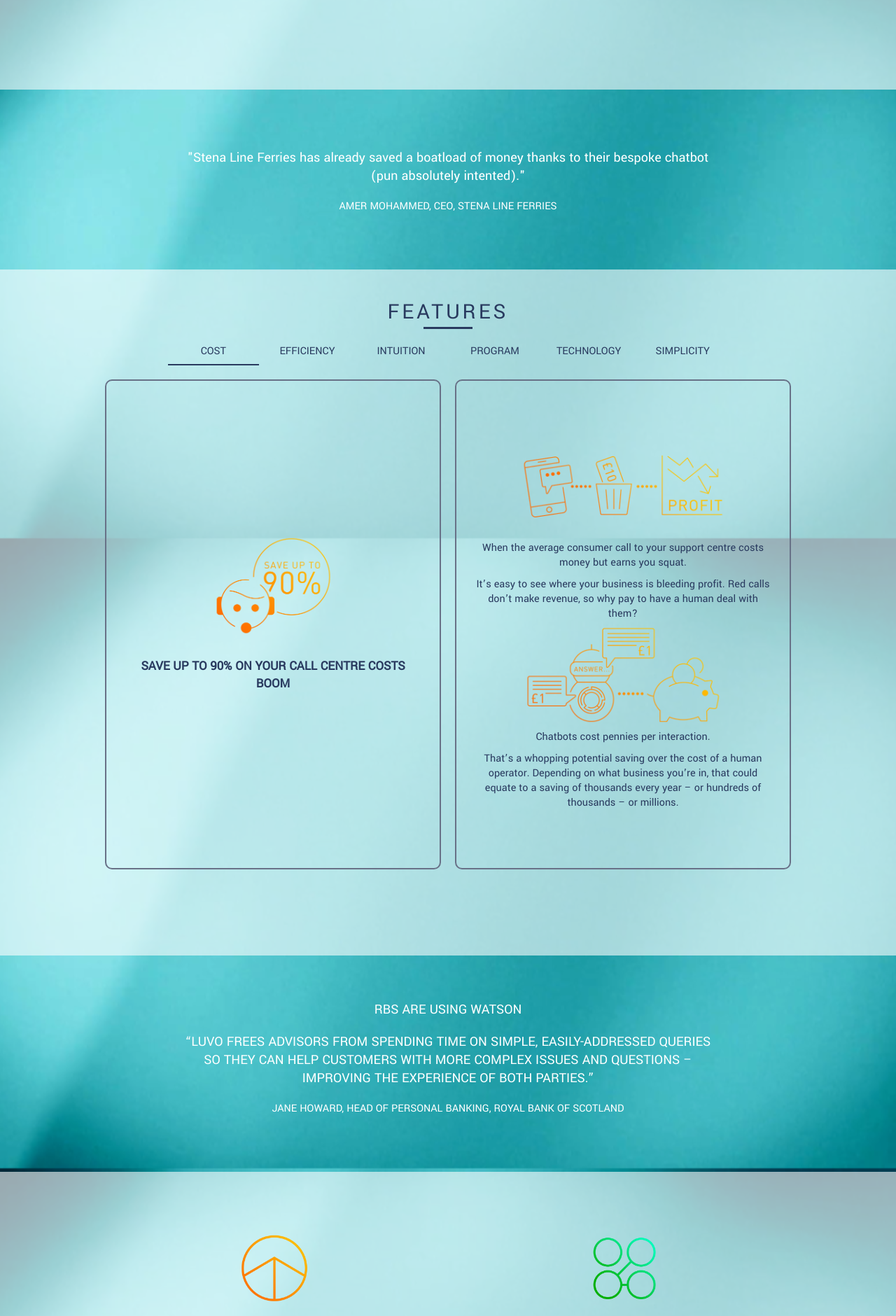
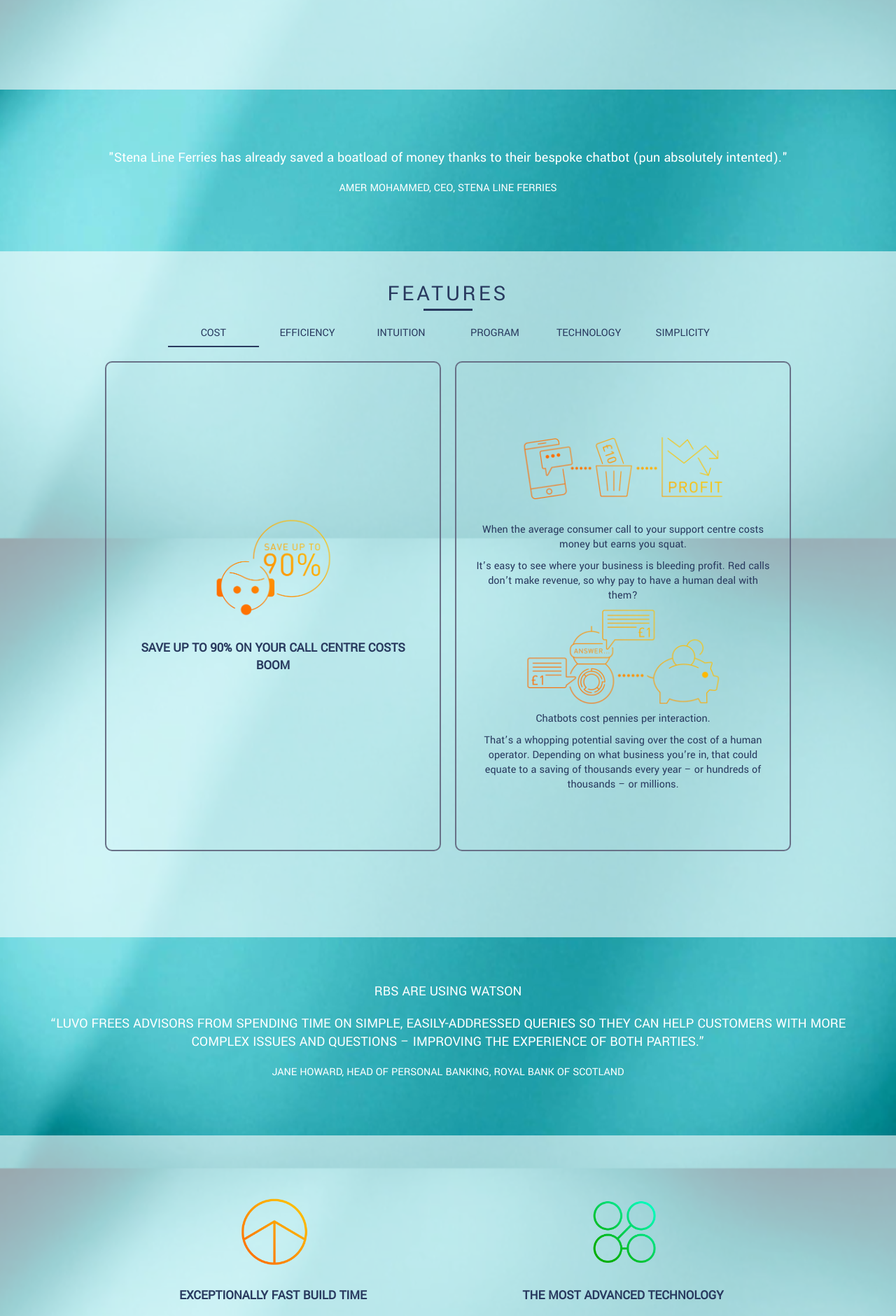
Before and after one commit to CameronNewby/ebi.ai, a Jekyll site: the page built from index.md, in a window 1280 px wide. Shown: the part 2831-4711 px from the top of the page at 70% size. Built offline with Jekyll 4.4.1, drawn with Linux system fonts in a browser that asks for light colours.

Commit message:
mobile improvements

```diff
--- a/css/main.scss
+++ b/css/main.scss
@@ -33,7 +33,7 @@ img {
 }
 
 #vid_wrapper>video {
-  height: 100vh;
+  min-height: 100vh;
   animation: fadeIn 1s;
 }
 
@@ -169,6 +169,7 @@ h3 {
 .block {
 	background-color: rgba(255, 255, 255, .6);
 	padding: 40px 0;
+  width: 100%;
 }
 
 .inner_block {
@@ -188,6 +189,8 @@ h3 {
 	align-items: center;
 	padding: 40px 0;
   font-size: 18px;
+  min-width: 100%;
+  overflow: hidden;
 }
 
 .block_img {
@@ -212,8 +215,6 @@ h3 {
 	text-align: center;
 	font-size: 20px;
 	margin: 0 auto;
-	min-width: 500px;
-	width: 60%;
 }
 
 .author {
@@ -352,7 +353,7 @@ form {
 	border: none;
 	border-bottom: 2px solid #687187;
 	background: none;
-	width: 100%
+	width: 90%
 }
 
 #submit {
```
